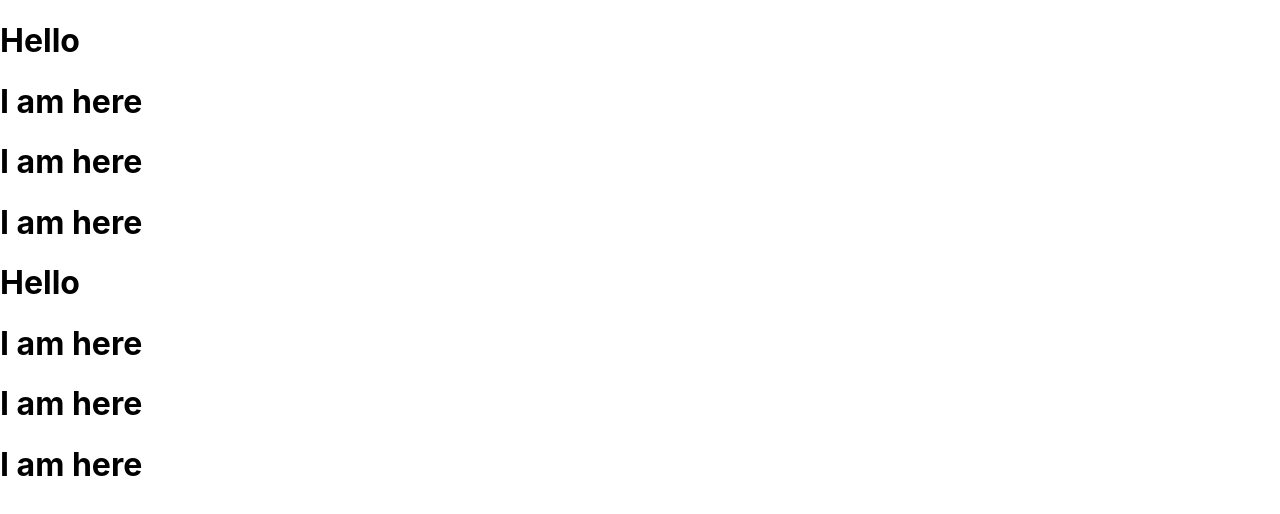
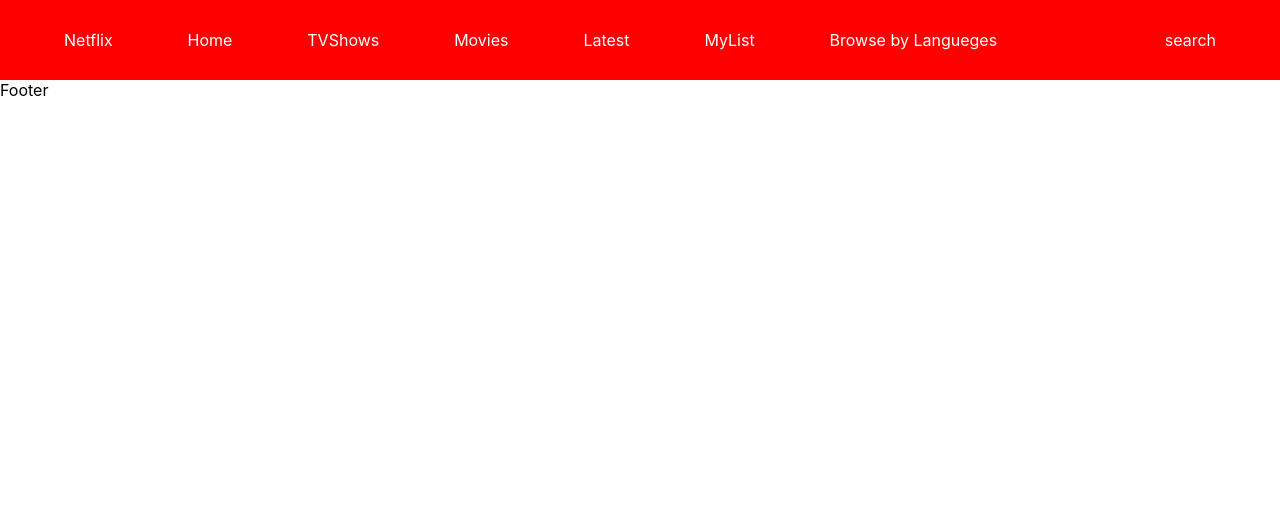
Before and after one commit to lemalm51/Netflix-project, a React (Create React App) app in the folder netflix-web/: page / in a window 1280 px wide. Shown: the top 514 px of the page. Built offline with nearby package versions, Linux system fonts and the light colour scheme.

Commit message:
header of netflix

```diff
--- a/netflix-web/src/App.css
+++ b/netflix-web/src/App.css
@@ -0,0 +1,5 @@
+*{
+    margin: 0;
+    padding: 0;
+    /* background-color: aquamarine; */
+}
--- a/netflix-web/src/App.js
+++ b/netflix-web/src/App.js
@@ -1,21 +1,12 @@
 import './App.css';
+import Home from './pages/Home/Home';
 
 function App() {
   return (
     <div className="App">
 
 
-      <h1>Hello</h1>
-      <h1>I am here</h1>
-      <h1>I am here</h1>
-      <h1>I am here</h1>
-<h1>Hello</h1>
-      <h1>I am here</h1>
-      <h1>I am here</h1>
-      <h1>I am here</h1>
-
-
-
+    <Home />
     </div>
   );
 }
--- /dev/null
+++ b/netflix-web/src/Components/Footer/Footer.js
@@ -0,0 +1,8 @@
+import "./footer.css"
+const Footer = () => {
+    return <div>
+Footer
+    </div>;
+}
+
+export default Footer;
--- /dev/null
+++ b/netflix-web/src/Components/Footer/footer.css
@@ -0,0 +1,3 @@
+*{
+    /* background-color: blue; */
+}
--- /dev/null
+++ b/netflix-web/src/Components/Header/Header.js
@@ -0,0 +1,35 @@
+import "./header.css"
+
+const Header = () => {
+    return <div className="header_outer_container">
+                <div className="header_container">
+                    <div className="header_left">
+                        <ul className="header_left">
+                            {/* <li><img src="Netflixlogo"/></li> */}
+                            <li>Netflix</li>
+                            <li>Home</li>
+                            <li>TVShows</li>
+                            <li>Movies</li>
+                            <li>Latest</li>
+                            <li>MyList</li>
+                            <li>Browse by Langueges</li>
+
+                        </ul>
+
+                    </div>
+                    <div className="header_right">
+                        <ul>search</ul>
+                        <ul></ul>
+                        <ul></ul>
+                        <ul></ul>
+
+
+                    </div>
+
+                </div>
+          </div>;
+}
+
+
+
+export default Header;
--- /dev/null
+++ b/netflix-web/src/Components/Header/header.css
@@ -0,0 +1,35 @@
+.header_outer_container{
+    position: sticky;
+    top: 0;
+    display: flex;
+    justify-content: center;
+    align-items: center;
+    background-color: rgb(20,20,20);
+    background-color: transparent;
+    height: 10vh;
+    color: white;
+    transition: all 0.5s;
+    transition-timing-function: ease-in;
+    z-index: 1;
+    background-color: red;
+}
+
+.nav_black{
+    background-color: rgb(20,20,20);
+}
+.header_container{
+    width: 90%;
+    display: flex;
+    justify-content: space-between;
+    align-items: center;
+}
+
+.header_left {
+
+     width: 90%;
+    display: flex;
+    justify-content: space-between;
+    align-items: center;
+    text-decoration: none;
+    list-style-type: none;
+}
--- /dev/null
+++ b/netflix-web/src/pages/Home/Home.js
@@ -0,0 +1,12 @@
+import Header from "../../Components/Header/Header";
+import Footer from "../../Components/Footer/Footer";
+
+const Home = () => {
+    return <>
+        <Header />
+        <Footer />
+    </>;
+}
+
+
+export default Home;
```
